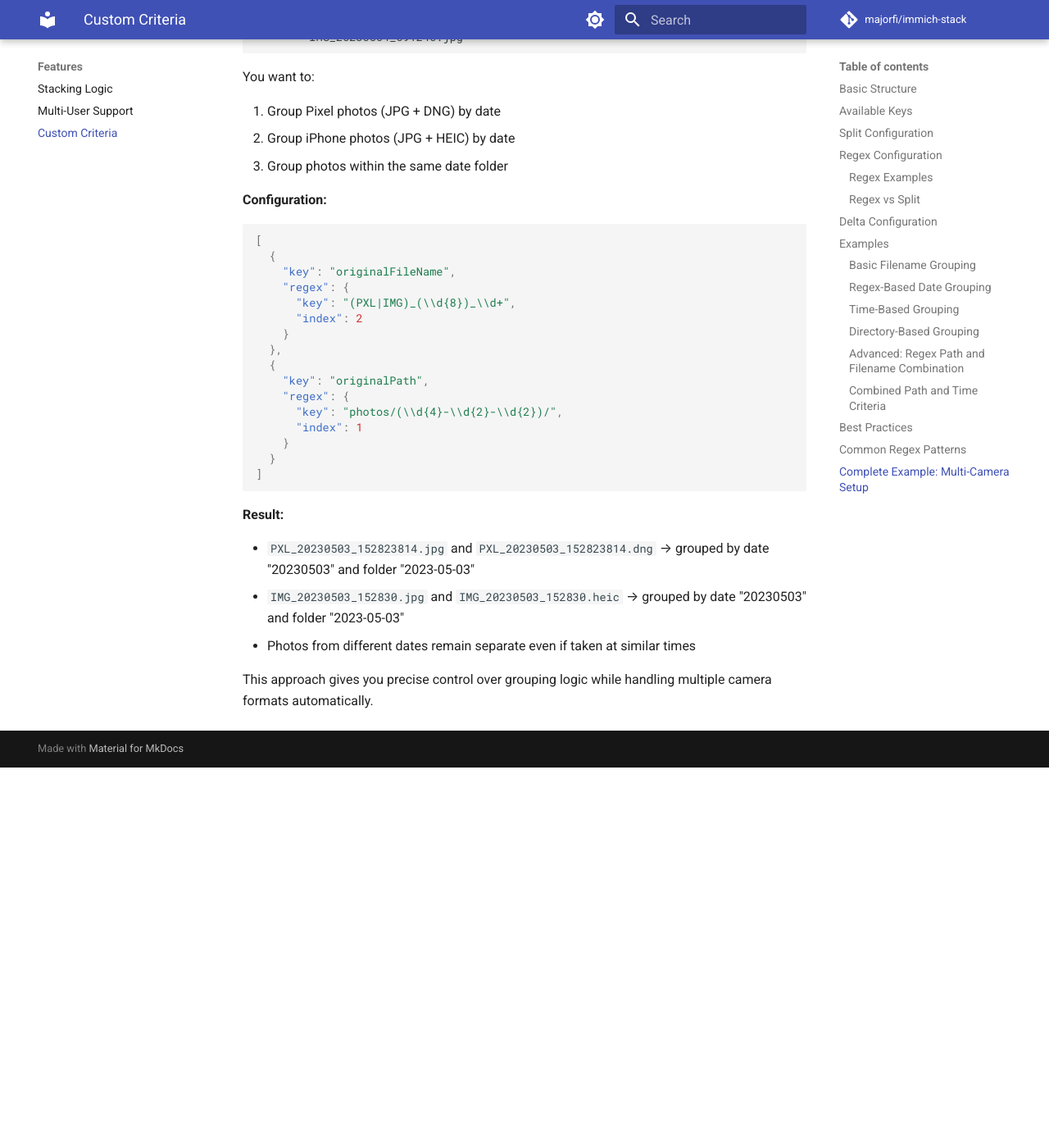
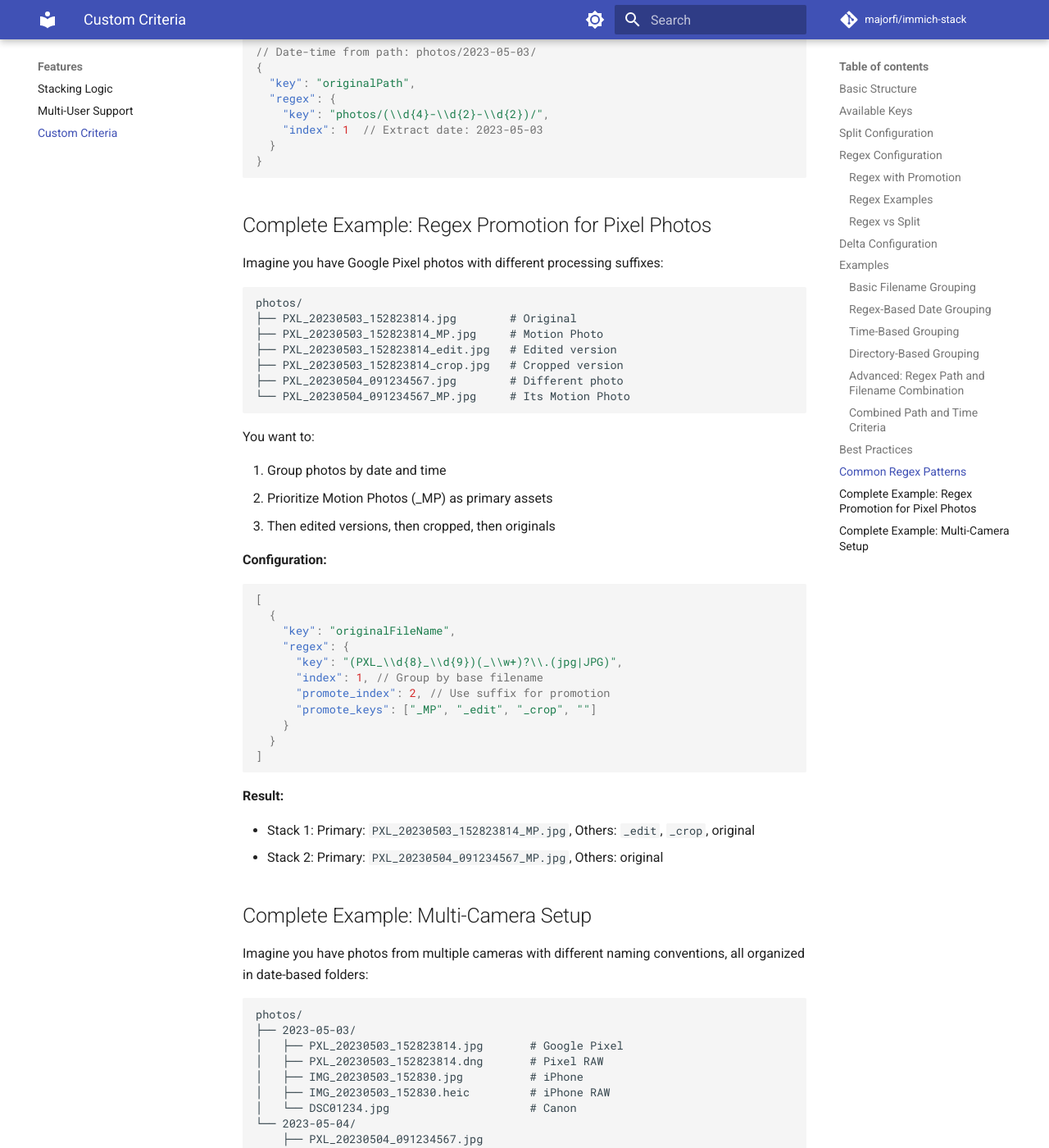
Before and after one commit to Majorfi/immich-stack, an MkDocs documentation site: the page built from docs/features/custom-criteria.md, in a window 1280 px wide and 1400 px high, scrolled down 8320 px. Shown: the whole window at 82% size. Built offline with MkDocs 1.6.1 and Material for MkDocs 9.7.7, drawn with Linux system fonts in a browser that asks for light colours; comment, search, counter and statistics services are not loaded; before the commit the page ends 9256 px from its top, so only the background shows below that; some of the changed text lies outside the part shown.

Commit message:
feat: implement regex capture group-based promotion
- Add promote_index and promote_keys fields to TRegex structure
- Implement applyCriteriaWithPromote to extract promotion values
- Update extractOriginalFileName and extractOriginalPath to return promotion values
- Add comprehensive tests for regex promotion functionality
- Update documentation with regex promotion examples
- Add example configuration files for regex promotion

This allows fine-grained control over stack parent selection using
regex capture groups, solving the issue of edited files without EXIF
data appearing in wrong timeline positions.

````diff
--- a/docs/features/custom-criteria.md
+++ b/docs/features/custom-criteria.md
@@ -93,6 +93,29 @@
   }
 }
 ```
+
+### Regex with Promotion
+
+Regex can also be used to control the promotion order within a stack. By specifying `promote_index` and `promote_keys`, you can extract a different capture group for promotion:
+
+```json
+{
+  "key": "originalFileName",
+  "regex": {
+    "key": "PXL_(\\d{8})_(\\d{9})(_\\w+)?", // Pattern with optional suffix
+    "index": 1, // Group by date (capture group 1)
+    "promote_index": 3, // Use suffix for promotion (capture group 3)
+    "promote_keys": ["_MP", "_edit", "_crop", ""] // Order of promotion (first = highest priority)
+  }
+}
+```
+
+This configuration:
+
+- Groups files by date (capture group 1: `20230503`)
+- Promotes files based on suffix (capture group 3: `_MP`, `_edit`, etc.)
+- Files with `_MP` suffix become the primary asset
+- Files with no suffix (empty string) have lowest priority
 
 For example, with a file named `PXL_20230503_152823814.jpg`:
 
@@ -358,6 +381,47 @@
 }
 ```
 
+## Complete Example: Regex Promotion for Pixel Photos
+
+Imagine you have Google Pixel photos with different processing suffixes:
+
+```
+photos/
+├── PXL_20230503_152823814.jpg        # Original
+├── PXL_20230503_152823814_MP.jpg     # Motion Photo
+├── PXL_20230503_152823814_edit.jpg   # Edited version
+├── PXL_20230503_152823814_crop.jpg   # Cropped version
+├── PXL_20230504_091234567.jpg        # Different photo
+└── PXL_20230504_091234567_MP.jpg     # Its Motion Photo
+```
+
+You want to:
+
+1. Group photos by date and time
+2. Prioritize Motion Photos (\_MP) as primary assets
+3. Then edited versions, then cropped, then originals
+
+**Configuration:**
+
+```json
+[
+  {
+    "key": "originalFileName",
+    "regex": {
+      "key": "(PXL_\\d{8}_\\d{9})(_\\w+)?\\.(jpg|JPG)",
+      "index": 1, // Group by base filename
+      "promote_index": 2, // Use suffix for promotion
+      "promote_keys": ["_MP", "_edit", "_crop", ""]
+    }
+  }
+]
+```
+
+**Result:**
+
+- Stack 1: Primary: `PXL_20230503_152823814_MP.jpg`, Others: `_edit`, `_crop`, original
+- Stack 2: Primary: `PXL_20230504_091234567_MP.jpg`, Others: original
+
 ## Complete Example: Multi-Camera Setup
 
 Imagine you have photos from multiple cameras with different naming conventions, all organized in date-based folders:
````
Also changed, not shown: README.md (+1 -1 lines), 3 other files.
